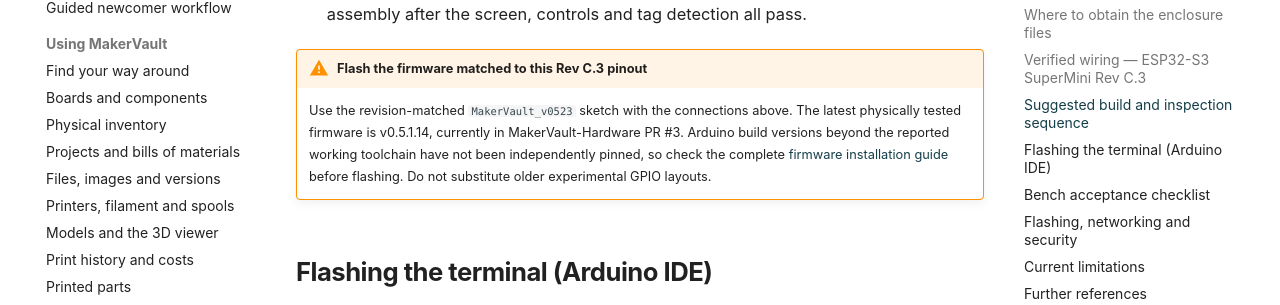
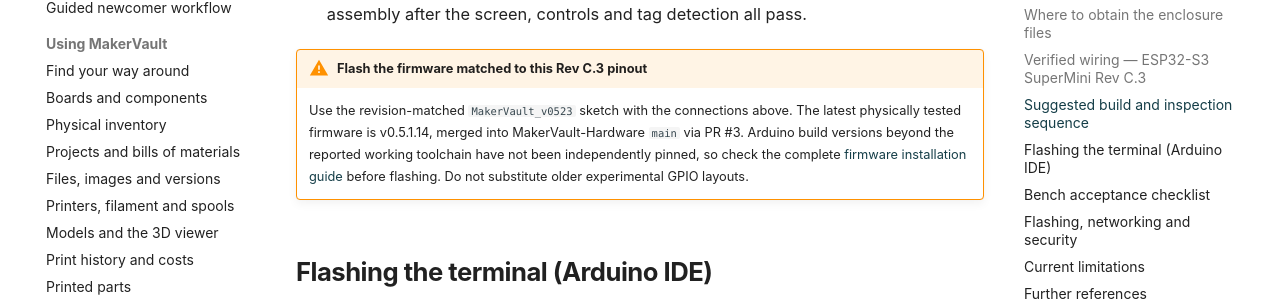
Before and after one commit to gavrd7/MakerVault-docs, an MkDocs documentation site: the page built from docs/guide/reference/rfid-terminal-build.md, in a window 1280 px wide and 1400 px high, scrolled down 4052 px. Shown: the part 157-462 px from the top of the window. Built offline with MkDocs 1.6.1 and Material for MkDocs 9.7.7, drawn with Linux system fonts in a browser that asks for light colours; comment, search, counter and statistics services are not loaded; some of the changed text lies outside the part shown.

Commit message:
docs: mark firmware v0.5.1.14 merged and physically validated

```diff
--- a/docs/guide/reference/rfid-terminal-build.md
+++ b/docs/guide/reference/rfid-terminal-build.md
@@ -74,7 +74,7 @@
 8. **Flash and perform a bench test with the case still open**, then complete final case assembly after the screen, controls and tag detection all pass.
 
 !!! warning "Flash the firmware matched to this Rev C.3 pinout"
-    Use the revision-matched `MakerVault_v0523` sketch with the connections above. The latest physically tested firmware is v0.5.1.14, currently in MakerVault-Hardware PR #3. Arduino build versions beyond the reported working toolchain have not been independently pinned, so check the complete [firmware installation guide](https://github.com/gavrd7/MakerVault-Hardware/blob/chore/public-release-readiness/firmware/rfid-terminal/FLASHING.md) before flashing. Do not substitute older experimental GPIO layouts.
+    Use the revision-matched `MakerVault_v0523` sketch with the connections above. The latest physically tested firmware is v0.5.1.14, merged into MakerVault-Hardware `main` via PR #3. Arduino build versions beyond the reported working toolchain have not been independently pinned, so check the complete [firmware installation guide](https://github.com/gavrd7/MakerVault-Hardware/blob/chore/public-release-readiness/firmware/rfid-terminal/FLASHING.md) before flashing. Do not substitute older experimental GPIO layouts.
 
 
 ## Flashing the terminal (Arduino IDE)
@@ -101,7 +101,7 @@
 
 ## Flashing, networking and security
 
-The latest physically tested software baseline is **v0.5.1.14 (release candidate)**. This firmware corrects the System info, serial-startup and heartbeat version values and was compiled, flashed and functionally checked on the assembled terminal. Its physically tested functionality includes Wi-Fi setup, a local phone configuration page, certificate-verified HTTPS, eight-digit pairing, persistent pairing credentials, heartbeats and offline tag UID detection.
+The latest physically tested software baseline is **v0.5.1.14 (merged and hardware-tested)**. This firmware corrects the System info, serial-startup and heartbeat version values and was compiled, flashed and functionally checked on the assembled terminal. Its physically tested functionality includes Wi-Fi setup, a local phone configuration page, certificate-verified HTTPS, eight-digit pairing, persistent pairing credentials, heartbeats and offline tag UID detection.
 
 The v0.5.1.13 source **is committed** in MakerVault-Hardware (PR #1 merged). The physically tested v0.5.1.14 version-reporting correction is in [hardware PR #3](https://github.com/gavrd7/MakerVault-Hardware/pull/3), still unmerged. Confirm MakerVault actually receives `firmware_version: 0.5.1.14` through the heartbeat API before describing that integration check as complete. External Arduino dependency versions are not yet fully pinned and a clean-machine build remains outstanding, so do not claim fully reproducible firmware binaries.
 
```
